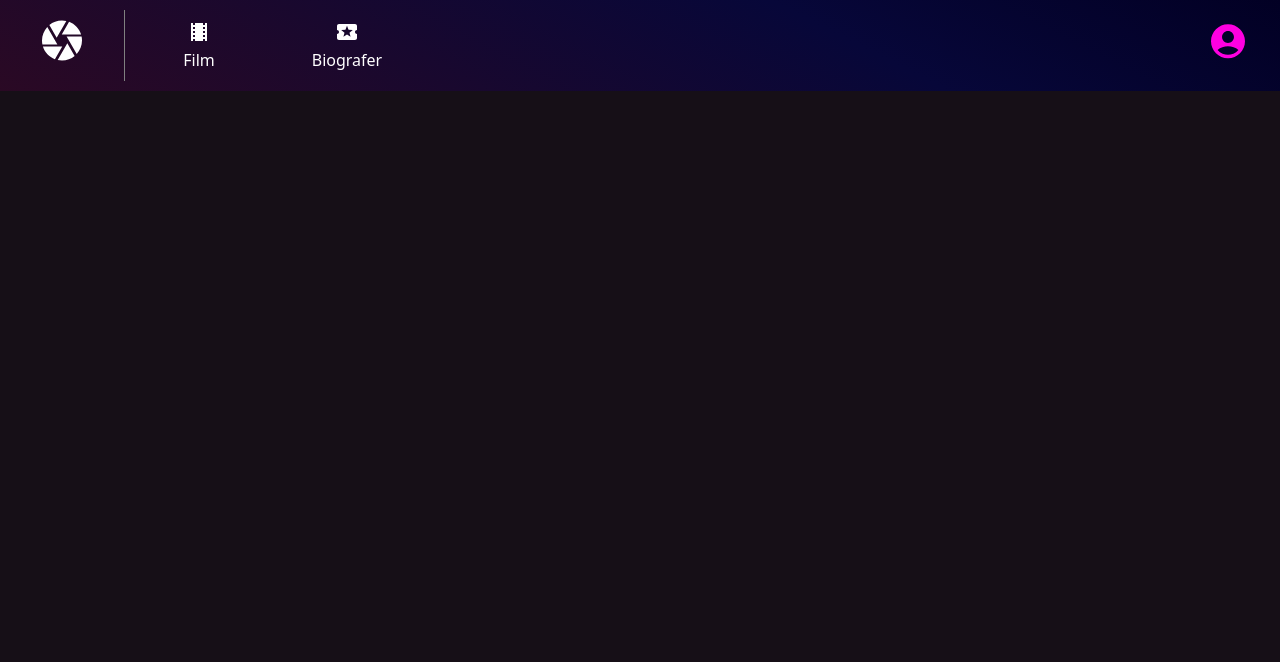
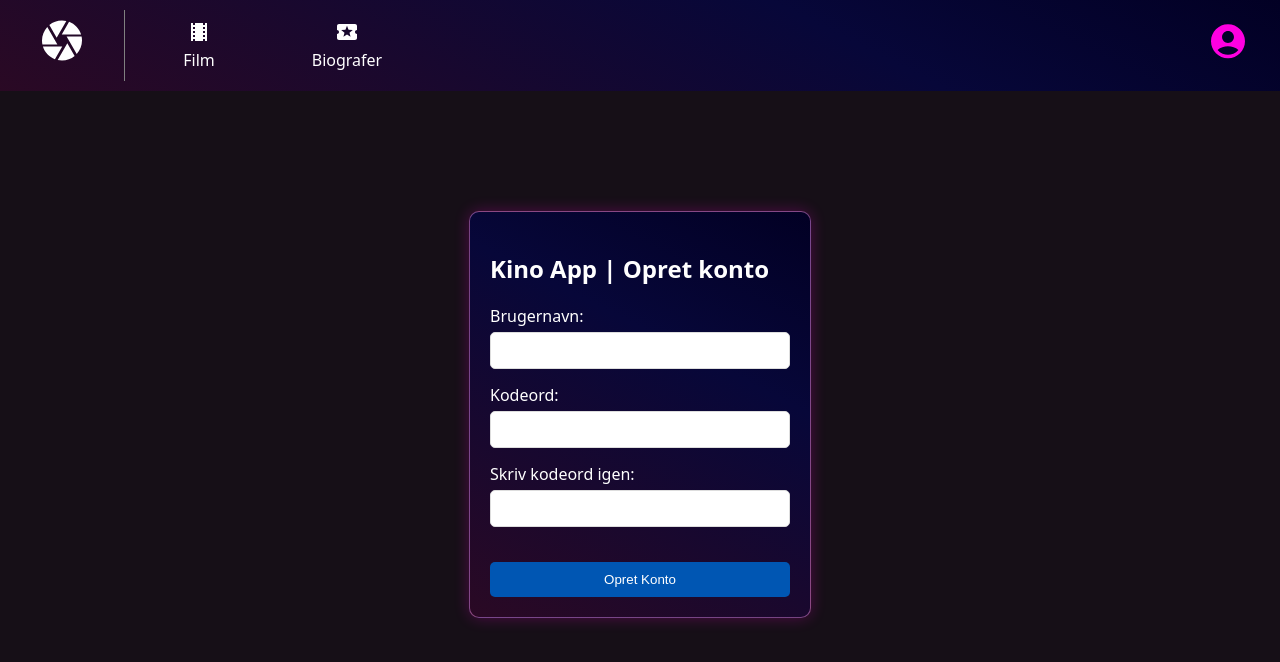
Before and after one commit to TheDanishMexican/kino_app_frontend, a React (Vite) app: page /opret-konto in a window 1280 px wide. Before the commit this address had no page. Shown: the top 662 px of the page. Built offline with nearby package versions, Linux system fonts and the light colour scheme.

Commit message:
Fixed create account page

```diff
--- a/src/App.tsx
+++ b/src/App.tsx
@@ -4,6 +4,7 @@ import MainPage from "./pages/MainPage";
 import MoviesPage from "./pages/MoviesPage";
 import CinemasPage from "./pages/CinemasPage";
 import SigninPage from "./pages/SigninPage";
+import CreateAccountPage from "./pages/CreateAccountPage";
 import "./App.css";
 
 function App() {
@@ -14,6 +15,7 @@ function App() {
         <Route path="/film" element={<MoviesPage />} />
         <Route path="/biografer" element={<CinemasPage />} />
         <Route path="/log-ind" element={<SigninPage />} />
+        <Route path="/opret-konto" element={<CreateAccountPage />} />
       </Routes>
     </Layout>
   );
--- /dev/null
+++ b/src/pages/CreateAccountPage.tsx
@@ -0,0 +1,91 @@
+// import { useState } from "react";
+// import { useLocation } from "react-router-dom";
+// import { useAuth } from "./AuthProvider";
+// import { useNavigate } from "react-router-dom";
+// import { User } from "../services/authFacade";
+import { NavLink } from "react-router-dom";
+import "./styling/createaccountpage.css";
+
+const CreateAccountPage = () => {
+  //   const [user, setUser] = useState({ username: "", password: "" });
+
+  //   const navigate = useNavigate();
+  //   const location = useLocation();
+  //   const auth = useAuth();
+
+  //   const [err, setErr] = useState(null);
+
+  //   //const from = location.state?.from?.pathname || "/";
+
+  //   function handleSubmit(event: React.FormEvent<HTMLFormElement>) {
+  //     event.preventDefault();
+
+  //     const formData = new FormData(event.currentTarget);
+  //     const user = Object.fromEntries(formData) as unknown as User;
+
+  //     setErr(null);
+  //     console.log(err);
+  //     alert("Login: " + JSON.stringify(user));
+  //     auth
+  //       .signIn(user)
+  //       .then(() => {
+  //         const from = location.state?.from?.pathname || "/";
+  //         navigate(from, { replace: true });
+  //       })
+  //       .catch((err) => {
+  //         setErr(err);
+  //       });
+  //   }
+
+  return (
+    <div className="login-wrapper">
+      <form
+        className="login-form"
+        //  onSubmit={handleSubmit}
+      >
+        <h2 id="login-title">Kino App | Opret konto</h2>
+        <div className="login-form-group">
+          <label htmlFor="username">Brugernavn:</label>
+          <input
+            type="text"
+            name="username"
+            // value={user.username}
+            // onChange={(e) =>
+            //   setUser((prev) => ({ ...prev, username: e.target.value }))
+            // }
+            required
+          />
+        </div>
+        <div className="login-form-group">
+          <label htmlFor="password">Kodeord:</label>
+          <input
+            type="password"
+            name="password"
+            // value={user.password}
+            // onChange={(e) =>
+            //   setUser((prev) => ({ ...prev, password: e.target.value }))
+            // }
+            required
+          />
+        </div>
+        <div className="login-form-group">
+          <label htmlFor="password">Skriv kodeord igen:</label>
+          <input
+            type="password"
+            name="password"
+            // value={user.password}
+            // onChange={(e) =>
+            //   setUser((prev) => ({ ...prev, password: e.target.value }))
+            // }
+            required
+          />
+        </div>
+        <button type="submit" className="login-btn">
+          Opret Konto
+        </button>
+      </form>
+    </div>
+  );
+};
+
+export default CreateAccountPage;
--- /dev/null
+++ b/src/pages/styling/createaccountpage.css
@@ -0,0 +1,82 @@
+.login-wrapper {
+  display: flex;
+  justify-content: center;
+  align-items: center;
+  height: 100%;
+  margin-top: 120px;
+  width: 100%;
+}
+
+#login-title {
+  text-align: left;
+}
+
+input:focus,
+select:focus,
+textarea:focus,
+button:focus {
+  outline: none;
+}
+
+.login-form {
+  width: 300px;
+  padding: 20px;
+  background: rgb(2, 0, 36);
+  background: linear-gradient(
+    207deg,
+    rgba(2, 0, 36, 1) 0%,
+    rgba(7, 7, 57, 1) 35%,
+    rgba(42, 9, 36, 1) 100%
+  );
+  border: 1px solid rgba(255, 146, 240, 0.46);
+  border-radius: 10px;
+  box-shadow: 0 0 15px rgba(255, 0, 221, 0.244);
+}
+
+.login-form h2 {
+  text-align: center;
+  margin-bottom: 20px;
+}
+
+.login-form-group {
+  margin-bottom: 15px;
+}
+
+.login-form-group label {
+  display: block;
+  margin-bottom: 5px;
+  text-align: left;
+}
+
+.login-form-group input {
+  width: 100%;
+  padding: 10px;
+  border: 1px solid #ddd;
+  border-radius: 5px;
+  box-sizing: border-box;
+}
+
+.login-btn {
+  margin-top: 20px;
+  width: 100%;
+  padding: 10px;
+  background-color: #0056b3;
+  color: white;
+  border: none;
+  border-radius: 5px;
+  cursor: pointer;
+}
+
+.login-form a {
+  padding-top: 20px;
+  text-decoration: none;
+  color: #95edff;
+  text-align: center;
+  display: block;
+  margin-top: 10px;
+}
+
+.login-btn:hover {
+  background-color: rgb(192, 90, 255);
+  box-shadow: 0px 0px 20px rgba(255, 0, 234, 0.467);
+}
```
Also changed, not shown: index.html (+1 -1 lines).
